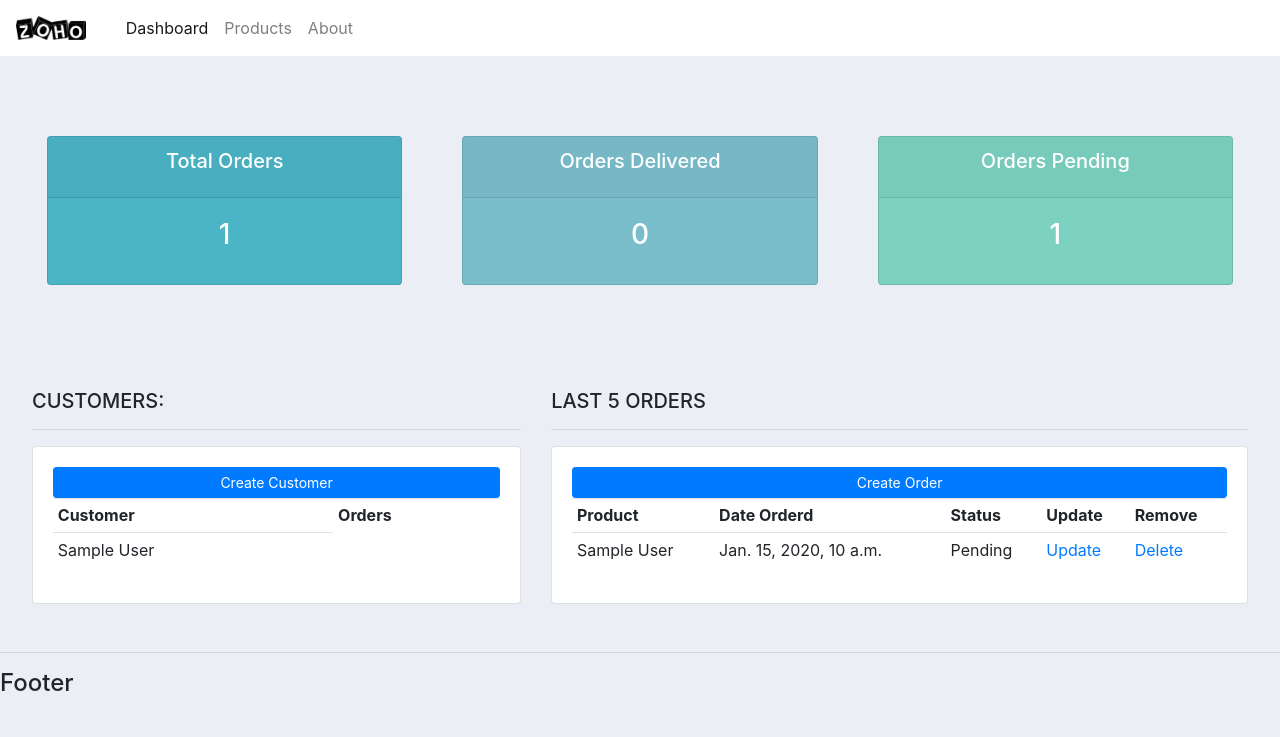
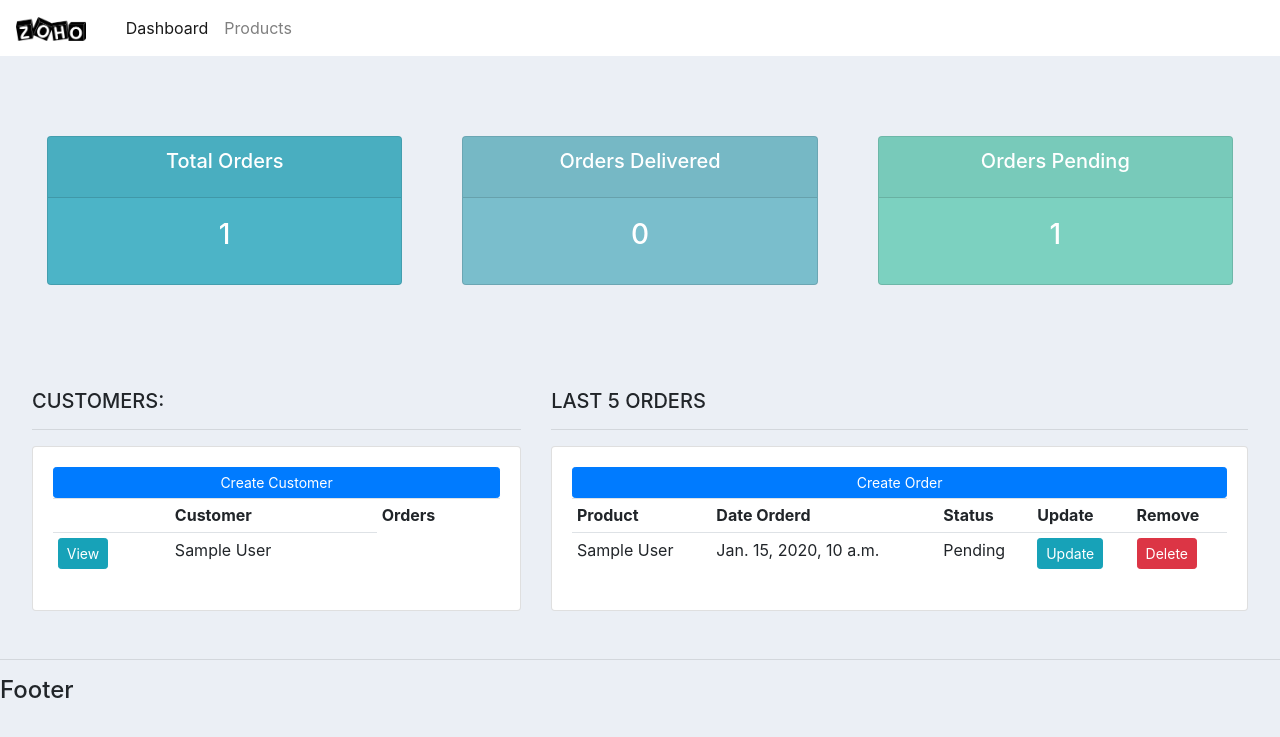
Before and after one commit to tejastn10/zohocron, a Django app: page / in a window 1280 px wide. Shown: the top 737 px of the page. Run offline with Django 3.2, Linux system fonts and the light colour scheme; tables that the repository leaves empty hold one stand-in row (values such as "Sample post"); some libraries are stand-ins or nearby versions.

Commit message:
📦 ADD: Dynamic URLs

```diff
--- a/crm/accounts/templates/accounts/dashboard.html
+++ b/crm/accounts/templates/accounts/dashboard.html
@@ -12,11 +12,19 @@
       <a class="btn btn-primary btn-sm btn-block" href="">Create Customer</a>
       <table class="table table-sm">
         <tr>
+          <th></th>
           <th>Customer</th>
           <th>Orders</th>
         </tr>
         {% for customer in customers %}
         <tr>
+          <td>
+            <a
+              class="btn btn-sm btn-info"
+              href="{% url 'customer' customer.id %}"
+              >View</a
+            >
+          </td>
           <td>{{customer.name}}</td>
           <!-- <td></td> -->
         </tr>
@@ -43,8 +51,8 @@
           <td>{{order.product}}</td>
           <td>{{order.date_created}}</td>
           <td>{{order.status}}</td>
-          <td><a href="">Update</a></td>
-          <td><a href="">Delete</a></td>
+          <td><a class="btn btn-sm btn-info" href="">Update</a></td>
+          <td><a class="btn btn-sm btn-danger" href="">Delete</a></td>
         </tr>
         {% endfor %}
       </table>
--- a/crm/accounts/templates/accounts/header.html
+++ b/crm/accounts/templates/accounts/header.html
@@ -1,7 +1,9 @@
 {% load static %}
 
 <nav class="navbar navbar-expand-lg navbar-light bg-white">
-  <img src="{% static 'images/logo.png' %}" class="logo" alt="logo" />
+  <a href="{% url 'home' %}">
+    <img src="{% static 'images/logo.png' %}" class="logo" alt="logo" />
+  </a>
   <button
     class="navbar-toggler"
     type="button"
@@ -15,9 +17,8 @@
   </button>
   <div class="collapse navbar-collapse" id="navbarNavAltMarkup">
     <div class="navbar-nav">
-      <a class="nav-item nav-link active" href="#">Dashboard</a>
-      <a class="nav-item nav-link" href="#">Products</a>
-      <a class="nav-item nav-link" href="#">About</a>
+      <a class="nav-item nav-link active" href="{% url 'home' %}">Dashboard</a>
+      <a class="nav-item nav-link" href="{% url 'products' %}">Products</a>
     </div>
   </div>
 </nav>
--- a/crm/accounts/urls.py
+++ b/crm/accounts/urls.py
@@ -3,7 +3,7 @@ from . import views
 
 
 urlpatterns = [
-    path('', views.home),
-    path('products/', views.products),
-    path('customer/', views.customer),
+    path('', views.home, name="home"),
+    path('products/', views.products, name="products"),
+    path('customer/<str:pk>', views.customer, name="customer"),
 ]
```
